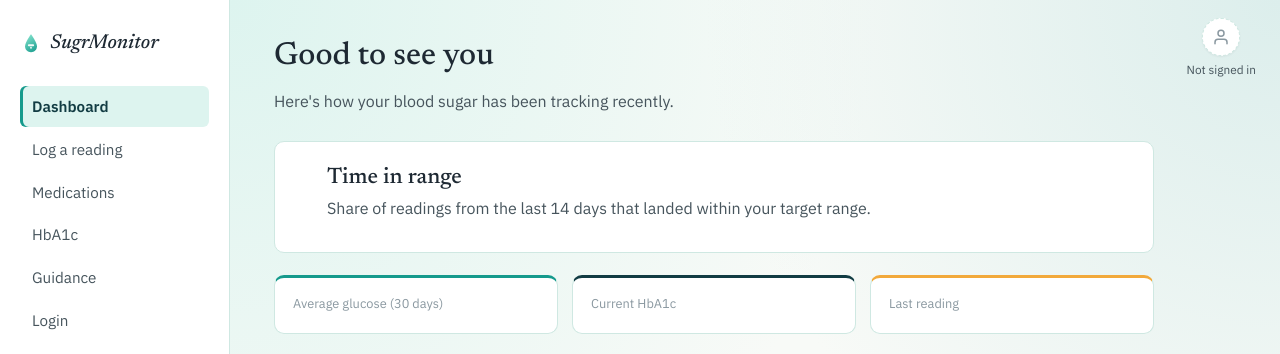
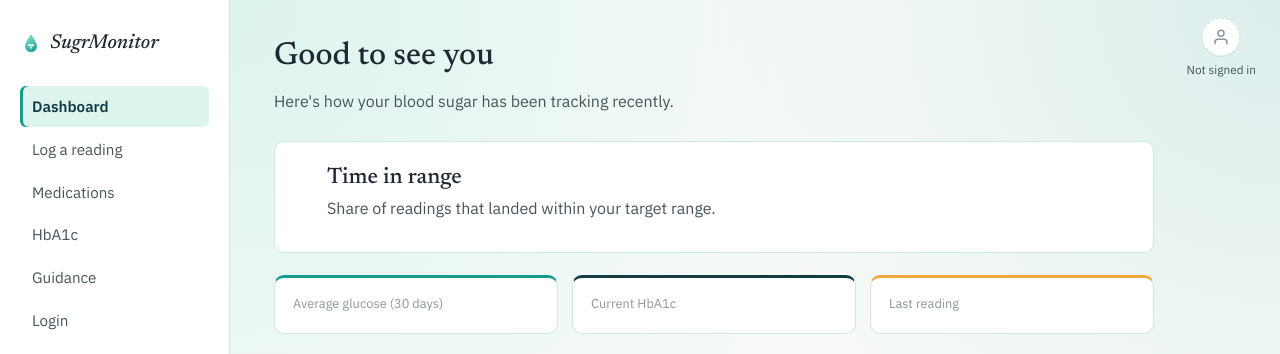
Before and after one commit to ibunusuhudhu789/SugrMonitor, a Django app: page / in a window 1280 px wide. Shown: the top 354 px of the page. Run offline with Django 5.2, Linux system fonts and the light colour scheme.

Commit message:
updated the index.html

```diff
--- a/diabetics_space/templates/diabetics_space/index.html
+++ b/diabetics_space/templates/diabetics_space/index.html
@@ -75,7 +75,7 @@
           <div id="gauge-wrap" style="flex-shrink:0;"></div>
           <div style="flex:1; min-width:220px;">
             <h2 id="tir-heading" style="margin-bottom:4px;">Time in range</h2>
-            <p style="margin-bottom:10px;">Share of readings from the last 14 days that landed within your target range.</p>
+            <p style="margin-bottom:10px;">Share of readings that landed within your target range.</p>
             <p id="tir-detail" style="margin:0; font-size:.88rem; color:var(--ink-faint);"></p>
           </div>
         </div>
```
